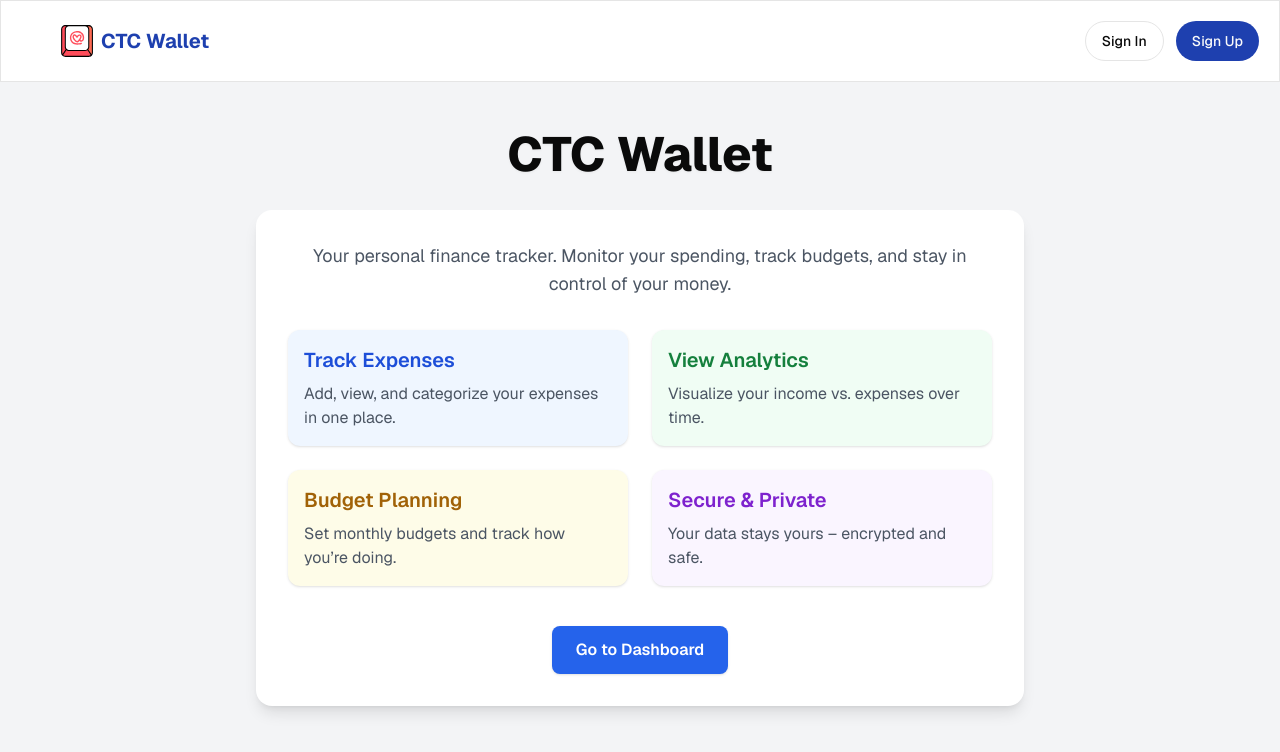
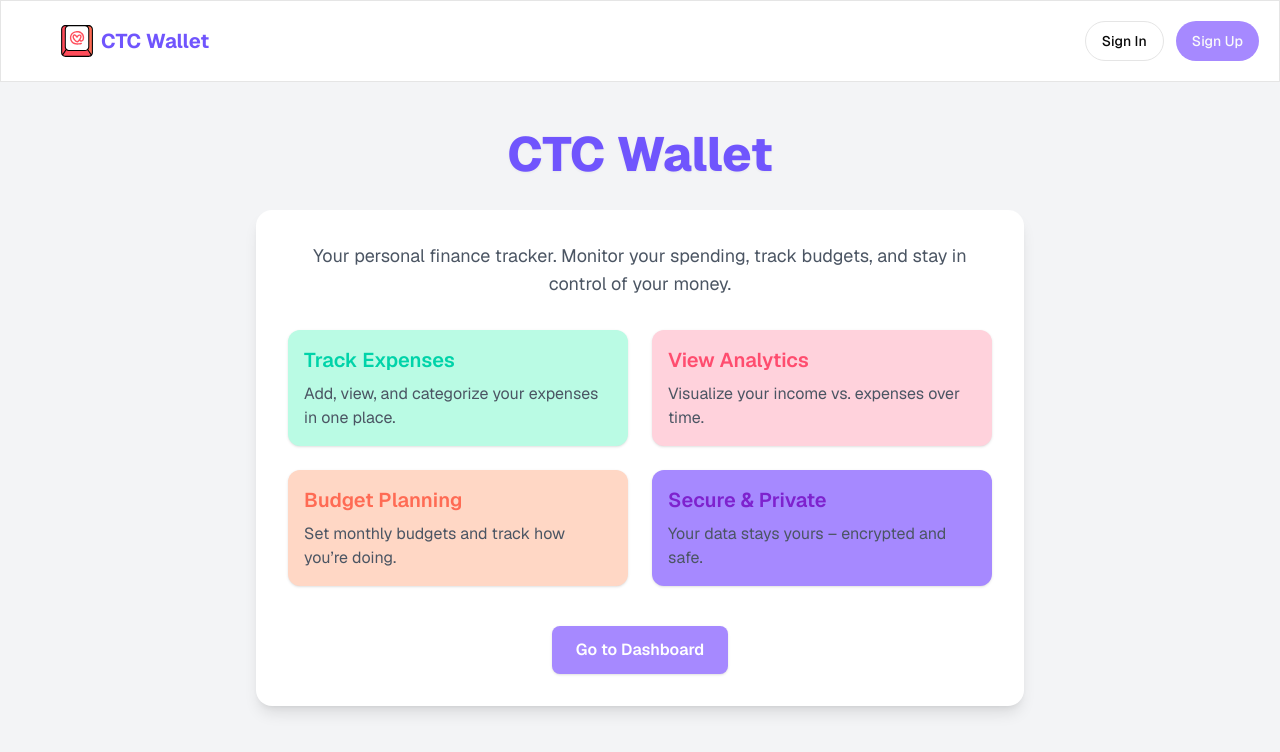
Before and after one commit to anthonyych4n/471-ctc-wallet, a Next.js app: page / in a window 1280 px wide. Shown: the top 752 px of the page. Built offline with nearby package versions, Linux system fonts and the light colour scheme.

Commit message:
changed colours for landing page

```diff
--- a/app/page.tsx
+++ b/app/page.tsx
@@ -10,7 +10,7 @@ export default async function Home() {
       <Header></Header>
     <main className="min-h-screen bg-gray-100 p-6 flex flex-col items-center">
       {/* Main Title Outside the Box */}
-      <h1 className="text-5xl font-extrabold text-purpleVib mb-8 mt-6 text-center drop-shadow-sm">
+      <h1 className="text-5xl font-extrabold text-ctcColourSet-purpleVib mb-8 mt-6 text-center drop-shadow-sm">
         CTC Wallet
       </h1>
 
@@ -21,19 +21,19 @@ export default async function Home() {
         </p>
 
         <div className="grid grid-cols-1 md:grid-cols-2 gap-6">
-          <div className="bg-blue-50 p-4 rounded-xl shadow hover:shadow-md transition">
-            <h2 className="text-xl font-semibold text-blue-700">Track Expenses</h2>
+          <div className="bg-ctcColourSet-seafoam p-4 rounded-xl shadow hover:shadow-md transition">
+            <h2 className="text-xl font-semibold text-ctcColourSet-greenVib">Track Expenses</h2>
             <p className="text-gray-600 mt-2">Add, view, and categorize your expenses in one place.</p>
           </div>
-          <div className="bg-green-50 p-4 rounded-xl shadow hover:shadow-md transition">
-            <h2 className="text-xl font-semibold text-green-700">View Analytics</h2>
+          <div className="bg-ctcColourSet-bubblegum p-4 rounded-xl shadow hover:shadow-md transition">
+            <h2 className="text-xl font-semibold text-ctcColourSet-redVib">View Analytics</h2>
             <p className="text-gray-600 mt-2">Visualize your income vs. expenses over time.</p>
           </div>
-          <div className="bg-yellow-50 p-4 rounded-xl shadow hover:shadow-md transition">
-            <h2 className="text-xl font-semibold text-yellow-700">Budget Planning</h2>
+          <div className="bg-ctcColourSet-peach p-4 rounded-xl shadow hover:shadow-md transition">
+            <h2 className="text-xl font-semibold text-ctcColourSet-orangeVib">Budget Planning</h2>
             <p className="text-gray-600 mt-2">Set monthly budgets and track how you’re doing.</p>
           </div>
-          <div className="bg-purple-50 p-4 rounded-xl shadow hover:shadow-md transition">
+          <div className="bg-ctcColourSet-lavender p-4 rounded-xl shadow hover:shadow-md transition">
             <h2 className="text-xl font-semibold text-purple-700">Secure & Private</h2>
             <p className="text-gray-600 mt-2">Your data stays yours – encrypted and safe.</p>
           </div>
@@ -42,7 +42,7 @@ export default async function Home() {
         <div className="mt-10 text-center">
           <a
             href="/dashboard"
-            className="inline-block px-6 py-3 bg-blue-600 text-white font-semibold rounded-lg shadow hover:bg-blue-700 transition"
+            className="inline-block px-6 py-3 bg-ctcColourSet-lavender text-white font-semibold rounded-lg shadow hover:bg-blue-700 transition"
           >
             Go to Dashboard
           </a>
--- a/components/Header.tsx
+++ b/components/Header.tsx
@@ -7,7 +7,7 @@ const Header = () => {
   return (
     <div className='p-5 flex justify-between items-center border shadow-sm'>
         <div className="flex flex-row items-center gap-2">
-            <LogoIcon className="text-blue-800" />
+            <LogoIcon className="ctcIcon" />
 
             {
             <Image
@@ -19,13 +19,13 @@ const Header = () => {
             />
             }
 
-            <span className='text-blue-800 font-bold text-xl'>CTC Wallet</span>
+            <span className='text-ctcColourSet-purpleVib font-bold text-xl'>CTC Wallet</span>
         </div>
 
         {/* Need to add conditional rendering and Link tags */}
         <div className='flex gap-3 items-center'>
             <Button variant="outline" className='rounded-full'>Sign In</Button>
-            <Button className='rounded-full bg-blue-800'>Sign Up</Button>
+            <Button className='rounded-full bg-ctcColourSet-lavender'>Sign Up</Button>
         </div>
     </div>
   )
--- a/tailwind.config.ts
+++ b/tailwind.config.ts
@@ -74,10 +74,10 @@ const config = {
 				lavender: '#A689FF',
 
 				// vibrant colour set
-				redVib: '#FF4d6F',
+				redVib: '#FF4D6F',
 				orangeVib: '#FF6B54',
 				greenVib: '#00D3A9',
-				prupleVib: '#7055FD'
+				purpleVib: '#7055FD'
 			}
 
 
--- a/utils/supabase/middleware.ts
+++ b/utils/supabase/middleware.ts
@@ -45,7 +45,8 @@ export const updateSession = async (request: NextRequest) => {
     }
 
     if (request.nextUrl.pathname === "/" && !user.error) {
-      return NextResponse.redirect(new URL("/protected", request.url));
+      // only temp for now as it keeps redirecting to the supabase dashboard
+      //return NextResponse.redirect(new URL("/protected", request.url));
     }
 
     return response;
```
